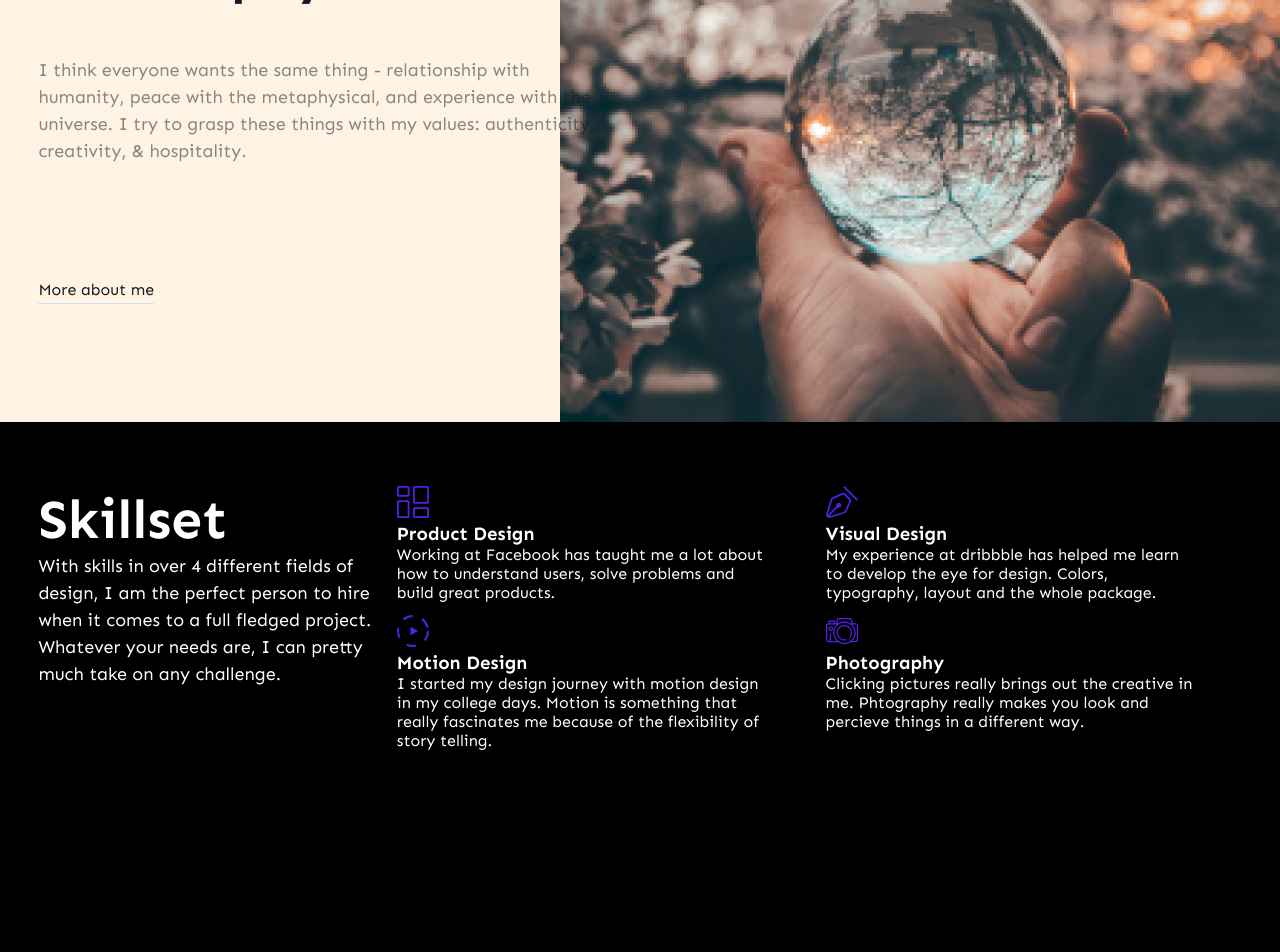
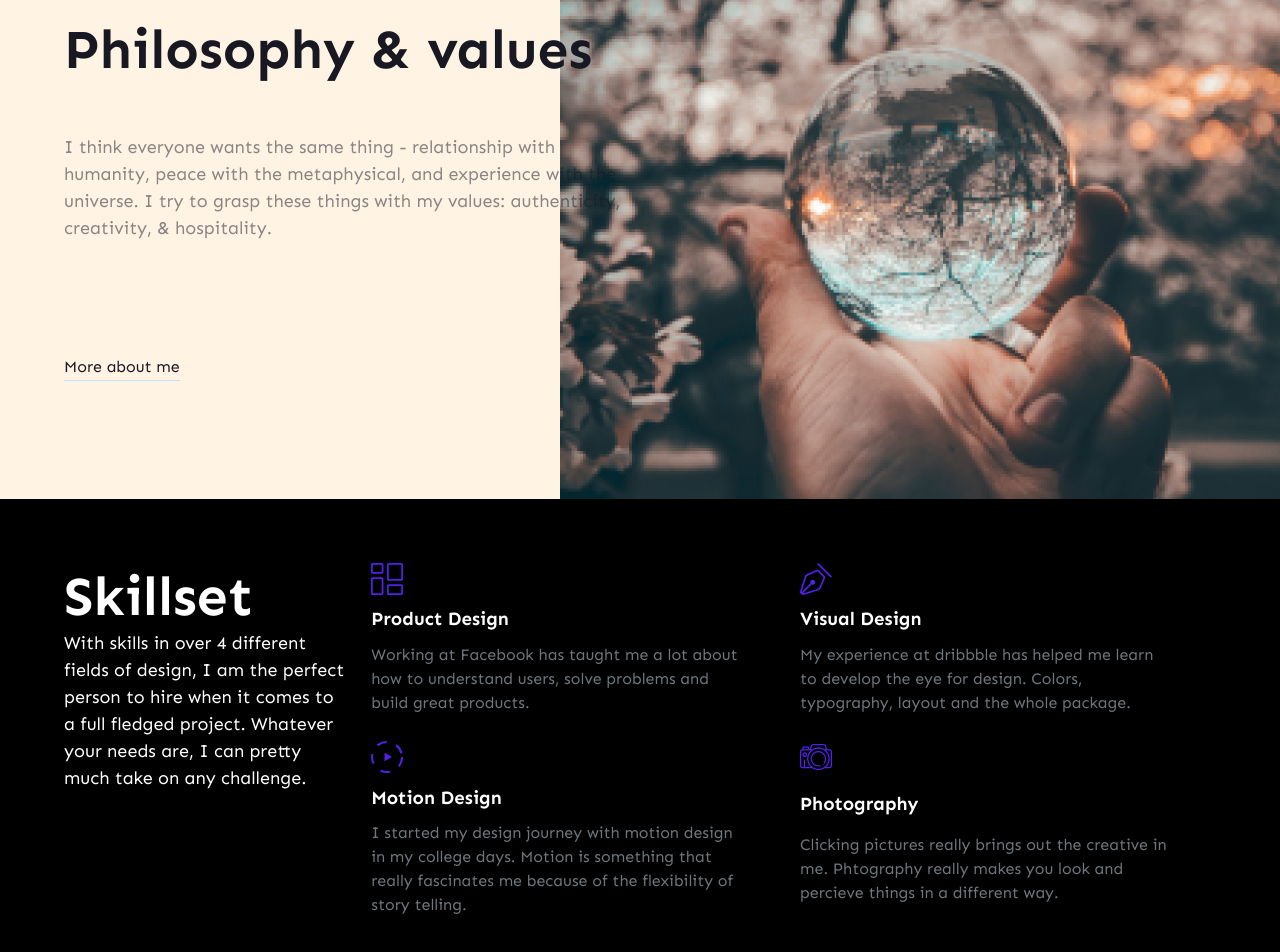
Before and after one commit to Skanetdima/Robin.W, a React (Create React App) app: page / in a window 1280 px wide. Shown: the part 1544-2496 px from the top of the page. Before the commit the page ends 2358 px from the top, so only its background shows below. Built offline with nearby package versions, Linux system fonts and the light colour scheme.

Commit message:
fourth container compeleted

```diff
--- a/src/secondContainer.js
+++ b/src/secondContainer.js
@@ -17,7 +17,7 @@ export const SecondContainer = ({ className }) => {
         </span>
         {item.name}
       </h3>
-      <p className="body1">{item.text}</p>
+      <p className="body2">{item.text}</p>
     </div>
   ));
   return (
--- a/src/styles/style.css
+++ b/src/styles/style.css
@@ -51,7 +51,7 @@
   opacity: 0.5;
 }
 
-.body1 {
+.body2 {
   font-size: 16px;
   font-weight: normal;
   font-stretch: normal;
@@ -101,7 +101,7 @@ body main .firstContainer {
   background-position: left;
 }
 body main .secondContainer {
-  padding: 2vw 3vw;
+  padding: 5vw;
 }
 body main .secondContainer .secondContainerItems {
   display: grid;
@@ -122,7 +122,7 @@ body .thirdContainer {
   display: flex;
   flex-direction: column;
   justify-content: center;
-  padding-left: 3vw;
+  padding-left: 5vw;
   align-items: flex-start;
   gap: 4vw;
   height: 600px;
@@ -150,7 +150,12 @@ body .thirdContainer a:hover {
 body .fourthContainer {
   display: flex;
   align-items: flex-start;
-  padding: 5vw 3vw;
+  padding: 5vw;
+  gap: 2vw;
+}
+body .fourthContainer .fourthContainerHeaderContainer {
+  max-width: 416px;
+  width: 100%;
 }
 body .fourthContainer .fourthContainerHeaderContainer p {
   max-width: 368px;
@@ -161,6 +166,11 @@ body .fourthContainer ul {
   list-style-type: none;
   gap: 1vw;
 }
+body .fourthContainer ul li {
+  display: grid;
+  gap: 1vw;
+  grid-template-rows: repeat(4, auto);
+}
 body .fourthContainer ul li p {
   max-width: 368px;
 }/*# sourceMappingURL=style.css.map */
--- a/src/styles/style.scss
+++ b/src/styles/style.scss
@@ -59,7 +59,7 @@ $VioletAccent: #fbe4ff;
   color: $LightGrey;
   opacity: 0.5;
 }
-.body1 {
+.body2 {
   font-size: 16px;
   font-weight: normal;
   font-stretch: normal;
@@ -111,7 +111,7 @@ body {
       background-position: left;
     }
     .secondContainer {
-      padding: 2vw 3vw;
+      padding: 5vw;
       .secondContainerItems {
         display: grid;
         grid-template-columns: repeat(3, auto);
@@ -133,7 +133,7 @@ body {
     display: flex;
     flex-direction: column;
     justify-content: center;
-    padding-left: 3vw;
+    padding-left: 5vw;
     align-items: flex-start;
     gap: 4vw;
     height: 600px;
@@ -162,8 +162,11 @@ body {
   .fourthContainer {
     display: flex;
     align-items: flex-start;
-    padding: 5vw 3vw;
+    padding: 5vw;
+    gap: 2vw;
     .fourthContainerHeaderContainer {
+      max-width: 416px;
+      width: 100%;
       p {
         max-width: 368px;
       }
@@ -174,6 +177,9 @@ body {
       list-style-type: none;
       gap: 1vw;
       li {
+        display: grid;
+        gap: 1vw;
+        grid-template-rows: repeat(4, auto);
         p {
           max-width: 368px;
         }
```
Also changed, not shown: 1 other file (tests, documents, lock files or other folders).
